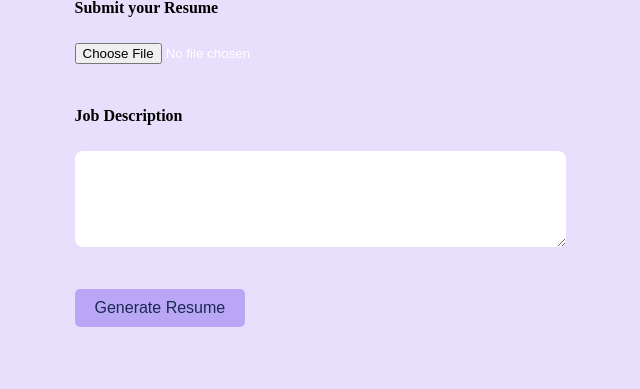
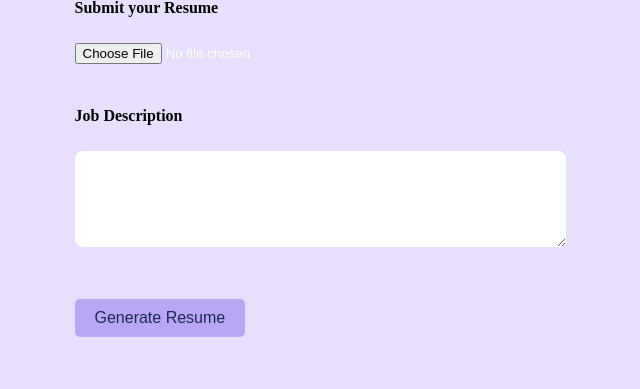
Before and after one commit to AreebaAliSiddiqui/ResumeAI, a Flask app: page / in a window 1280 px wide. Shown: the part 179-568 px from the top of the page, without its empty margins (320-960 px from the left). Run offline with Flask 3, Linux system fonts and the light colour scheme.

Commit message:
Improve button spacing

```diff
--- a/static/site.css
+++ b/static/site.css
@@ -67,3 +67,6 @@ pre {
     white-space: pre-wrap;
     overflow-wrap: break-word;
 }
+button {
+    margin-top: 10px;
+}
```
